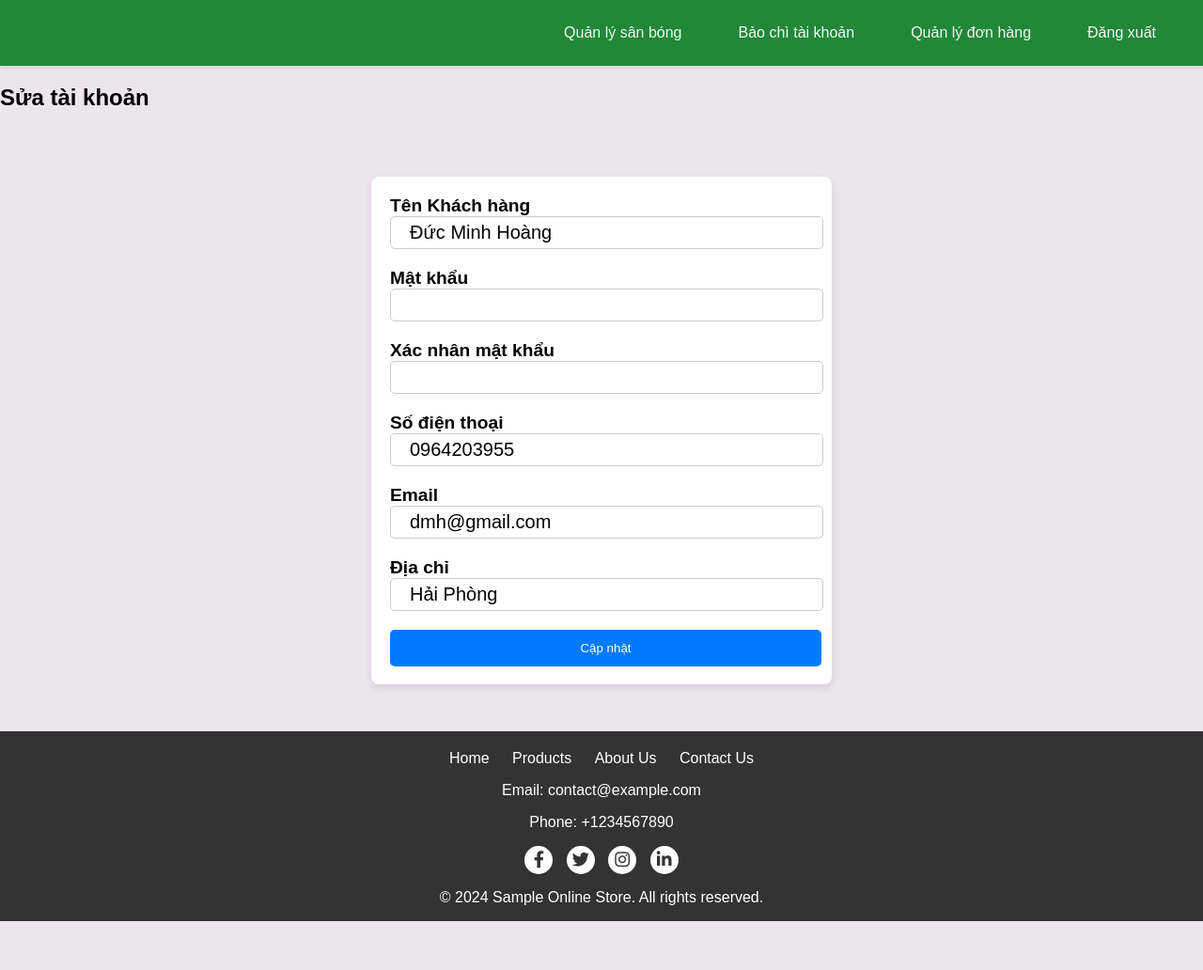
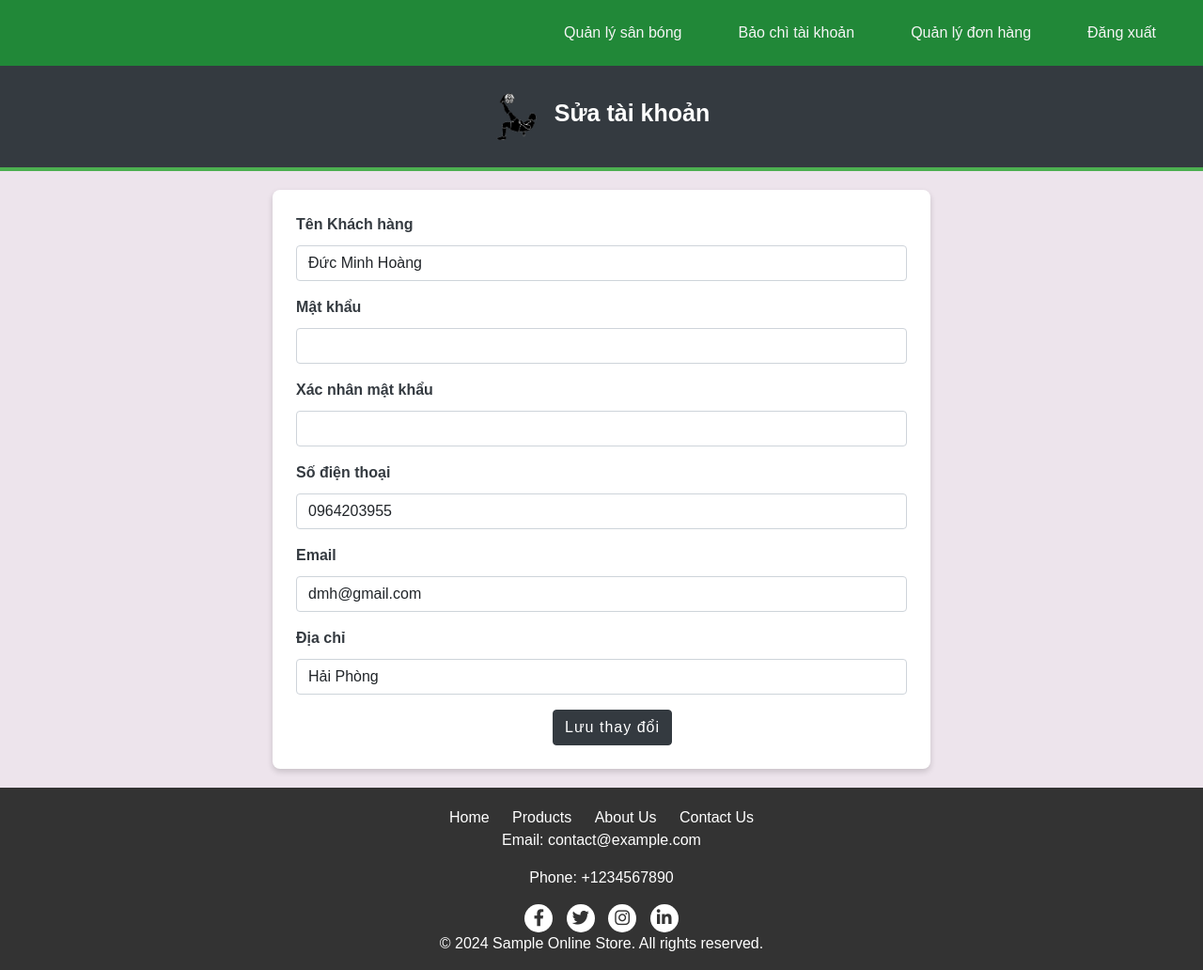
Before and after one commit to Icegozi/SoccerGo, a PHP site: page /editAdmin.php?id=1 in a window 1280 px wide. Shown: the whole page at 94% size. Before the commit the page ends 980 px from the top, so only its background shows below. Run offline with PHP 8.4, Linux system fonts and the light colour scheme; the visitor is signed in with stand-in values (Sample User, id 1); data comes from the database, SQL or seed files in the repository.

Commit message:
cập nhật chức năng quản lý hóa đơn

```diff
--- a/GUI/accountManage.php
+++ b/GUI/accountManage.php
@@ -42,7 +42,7 @@ $users = $userService->getAllUsers();
     <header class="header_pitchManage">
         <div class="header_content">
             <img class="logo" src="./img/logocauthu.png" alt="not found image.">
-            <h1>Bảo chì tài khoản</h1>
+            <h2>Bảo chì tài khoản</h2>
         </div>
     </header>
     <table border="0" cellspacing="0">
--- a/GUI/css/orderHistory.css
+++ b/GUI/css/orderManage.css
@@ -29,6 +29,12 @@ h2 {
     width: 50px;
     height: 50px;
     margin-right: 15px;
+}
+
+h2 {
+    font-size: 25px;
+    font-weight: bold;
+    padding: 15px 0px;
 }
 
 .table {
--- a/GUI/css/userEdit.css
+++ b/GUI/css/userEdit.css
@@ -13,6 +13,12 @@
     border-bottom: 4px solid #4CAF50;
 }
 
+h2 {
+    font-size: 25px;
+    font-weight: bold;
+    padding: 15px 0px;
+}
+
 .header_content {
     display: flex;
     align-items: center;
@@ -25,78 +31,63 @@
     margin-right: 15px;
 }
 
-
 .container {
-     display: flex;
-     justify-content: center;
-     align-items: center;
-     height: 80vh;
- }
-
- .col-md-6 {
-     width: 450px;
-     height: 500px;
-     margin: 0 auto;
-     padding: 20px;
-     background-color: #fff;
-     box-shadow: 0 4px 8px rgba(0, 0, 0, 0.1);
+    max-width: 700px;
+    background-color: white;
+    padding: 25px;
     border-radius: 8px;
+    box-shadow: 0 3px 6px rgba(0, 0, 0, 0.16);
+    margin: 20px auto;
 }
 
 
+.form-label {
+    font-weight: bold;
+    margin-bottom: 10px;
+    color: #343a40;
+}
 
- .form-group {
+.form-control {
+    border-radius: 4px;
+    border: 1px solid #ced4da;
+    transition: border-color 0.15s ease-in-out, box-shadow 0.15s ease-in-out;
+}
+
+.form-control:focus {
+    border-color: #4CAF50;
+    box-shadow: 0 0 0 0.2rem rgba(76, 175, 80, 0.25);
+}
+
+.mb-3 {
     margin-bottom: 20px;
 }
 
- .form-group input {
-     width: 93%;
+.btn {
+    letter-spacing: 1px;
+    border-radius: 4px;
+    font-size: 1rem;
+    margin-left: 42%;
 }
 
- .form-control {
-     padding: 5px 20px;
-     border: 1px solid #ccc;
-     border-radius: 5px;
-     font-size: 20px;
+.btn-primary {
+    background-color: #343a40;
+    border-color: #343a40;
+    color: #ffffff;
 }
 
- .form-control[readonly] {
-     background-color: #e9ecef;
-     opacity: 1;
+.btn-primary:hover {
+    background-color: #4CAF50;
+    border-color: #4CAF50;
+    color: #ffffff;
+    cursor: pointer;
 }
 
- .btn {
-     background-color: #007bff;
-     color: white;
-     padding: 12px 20px;
-     border: none;
-     border-radius: 5px;
-     cursor: pointer;
-     width: 102%;
+.btn-primary:focus {
+    box-shadow: 0 0 0 0.2rem rgba(76, 175, 80, 0.5);
 }
 
- .title {
-     margin-left: 28%;
+.btn-primary:disabled {
+    background-color: #6c757d;
+    border-color: #6c757d;
+    opacity: 0.65;
 }
-
- #content {
-     width: 100%;
-     height: 31%;
-     background-color: none;
-     border: none;
-     text-align: center;
-     color: black;
-     font-family: "Shadows Into Light", cursive;
-     font-weight: 500;
-     font-style: normal;
-     font-size: 24px;
- }
-
- .col-md-6 label {
-     font-weight: bold;
-     font-size: larger;
- }
-
- .password-wrapper .form-control {
-     padding-right: 150px;
- }
--- a/GUI/dashboard_admin.php
+++ b/GUI/dashboard_admin.php
@@ -25,7 +25,7 @@ if(isset($_GET['pg'])){
             include 'accountManage.php';
             break;
         case 'summary':
-            include 'orderHistoy.php';
+            include 'orderManage.php';
             break;
         case 'logout':
             session_destroy();
--- a/GUI/editAdmin.php
+++ b/GUI/editAdmin.php
@@ -59,56 +59,59 @@ if ($_SERVER["REQUEST_METHOD"] == "POST") {
     <meta charset="UTF-8">
     <meta name="viewport" content="width=device-width, initial-scale=1.0">
     <title>Edit admin</title>
+    <link rel="stylesheet" href="https://cdn.jsdelivr.net/npm/bootstrap@5.3.0/dist/css/bootstrap.min.css">
     <link rel="stylesheet" href="css/userEdit.css?v=<?php echo time(); ?>">
 </head>
 
 <body>
+    <header class="header_pitchManage">
+        <div class="header_content">
+            <img class="logo" src="./img/logocauthu.png" alt="">
             <h2>Sửa tài khoản</h2>
+        </div>
+    </header>
     <div class="container">
-        <div class="col-md-6">
         <form action="" method="post">
             <input type="hidden" name="user_id" value="<?php echo $user['id']; ?>">
-                <div class="form-group">
-                    <label for="tenKhachHang">Tên Khách hàng</label><br>
-                    <input type="text" class="form-control" id="tenKhachHang" name="tenKhachHang"
+            <div class="mb-3">
+                <label for="tenKhachHang" class="form-label">Tên Khách hàng</label><br>
+                <input type="text" class="form-control id=" tenKhachHang" name="tenKhachHang"
                     value="<?php echo $user['name']; ?>">
             </div>
 
-                <div class="form-group">
+            <div class="mb-3">
                 <div class="">
-                        <label for="matKhau">Mật khẩu</label><br>
+                    <label for="matKhau" class="form-label">Mật khẩu</label><br>
                     <input type="password" class="form-control" id="matKhau" name="matKhau" value="">
                 </div>
             </div>
 
-                <div class="form-group">
+            <div class="mb-3">
                 <div class="">
-                        <label for="xacNhan">Xác nhân mật khẩu</label><br>
+                    <label for="xacNhan" class="form-label">Xác nhân mật khẩu</label><br>
                     <input type="password" class="form-control" id="xacNhan" name="xacNhan" value="">
                 </div>
             </div>
 
-                <div class="form-group">
-                    <label for="soDienThoai">Số điện thoại</label><br>
+            <div class="mb-3">
+                <label for="soDienThoai" class="form-label">Số điện thoại</label><br>
                 <input type="text" class="form-control" id="soDienThoai" name="soDienThoai"
                     value="<?php echo $user['phone']; ?>">
             </div>
 
-                <div class="form-group">
-                    <label for="email">Email</label><br>
-                    <input type="email" class="form-control" id="email" name="email"
-                        value="<?php echo $user['email']; ?>">
+            <div class="mb-3">
+                <label for="email" class="form-label">Email</label><br>
+                <input type="email" class="form-control" id="email" name="email" value="<?php echo $user['email']; ?>">
             </div>
 
-                <div class="form-group">
-                    <label for="diaChi">Địa chỉ</label><br>
+            <div class="mb-3">
+                <label for="diaChi" class="form-label">Địa chỉ</label><br>
                 <input type="text" class="form-control" id="diaChi" name="diaChi"
                     value="<?php echo $user['address']; ?>">
             </div>
 
-                <button type="submit" class="btn">Cập nhật</button>
+            <button type="submit" class="btn btn-primary">Lưu thay đổi</button>
         </form>
-        </div>
     </div>
 </body>
 
--- a/GUI/home.php
+++ b/GUI/home.php
@@ -25,8 +25,7 @@ if ($_SERVER['REQUEST_METHOD'] === 'POST') {
 <body>
     <header class="header_pitchManage">
         <div class="header_content">
-
-            <h2>SOCCER GO</h2>
+            <h2>Soccer Go</h2>
         </div>
     </header>
     <div class="container">
--- a/GUI/orderHistoy.php
+++ b/GUI/orderManage.php
@@ -8,7 +8,7 @@ if(isset($_GET['id'])){
        header('Location: dashboard_admin.php?pg=summary');
        exit();
     }else {
-        echo "Failed to update order.";
+        echo "Cập nhật thất bại, vui lòng kiểm tra lại các thao tác.";
     }
 }
 ?>
@@ -23,7 +23,7 @@ if(isset($_GET['id'])){
 
     <link rel="stylesheet" href="https://cdn.jsdelivr.net/npm/bootstrap@5.3.0/dist/css/bootstrap.min.css">
     <link rel="stylesheet" href="https://cdn.datatables.net/1.11.5/css/dataTables.bootstrap5.min.css">
-    <link rel="stylesheet" href="css/orderHistory.css?v=<?php echo time(); ?>">
+    <link rel="stylesheet" href="css/orderManage.css?v=<?php echo time(); ?>">
 </head>
 
 <body>
--- a/GUI/pitchSearch.php
+++ b/GUI/pitchSearch.php
@@ -42,8 +42,7 @@ if ($_SERVER['REQUEST_METHOD'] === 'POST') {
 <body>
     <header class="header_pitchManage">
         <div class="header_content">
-
-            <h2>TÌM KIẾM SÂN BÓNG</h2>
+            <h2>Tìm kiếm sân bóng</h2>
         </div>
     </header>
     <div class="form-search">
```
Also changed, not shown: GUI/css/accountManage.css (+7 -1 lines), GUI/css/editOrder.css (+7 -0 lines), GUI/css/pitchManage.css (+6 -1 lines), GUI/pitchManage.php (+8 -2 lines), GUI/userEdit.php (+18 -25 lines). Lines whose indentation alone changed are shown as unchanged.
